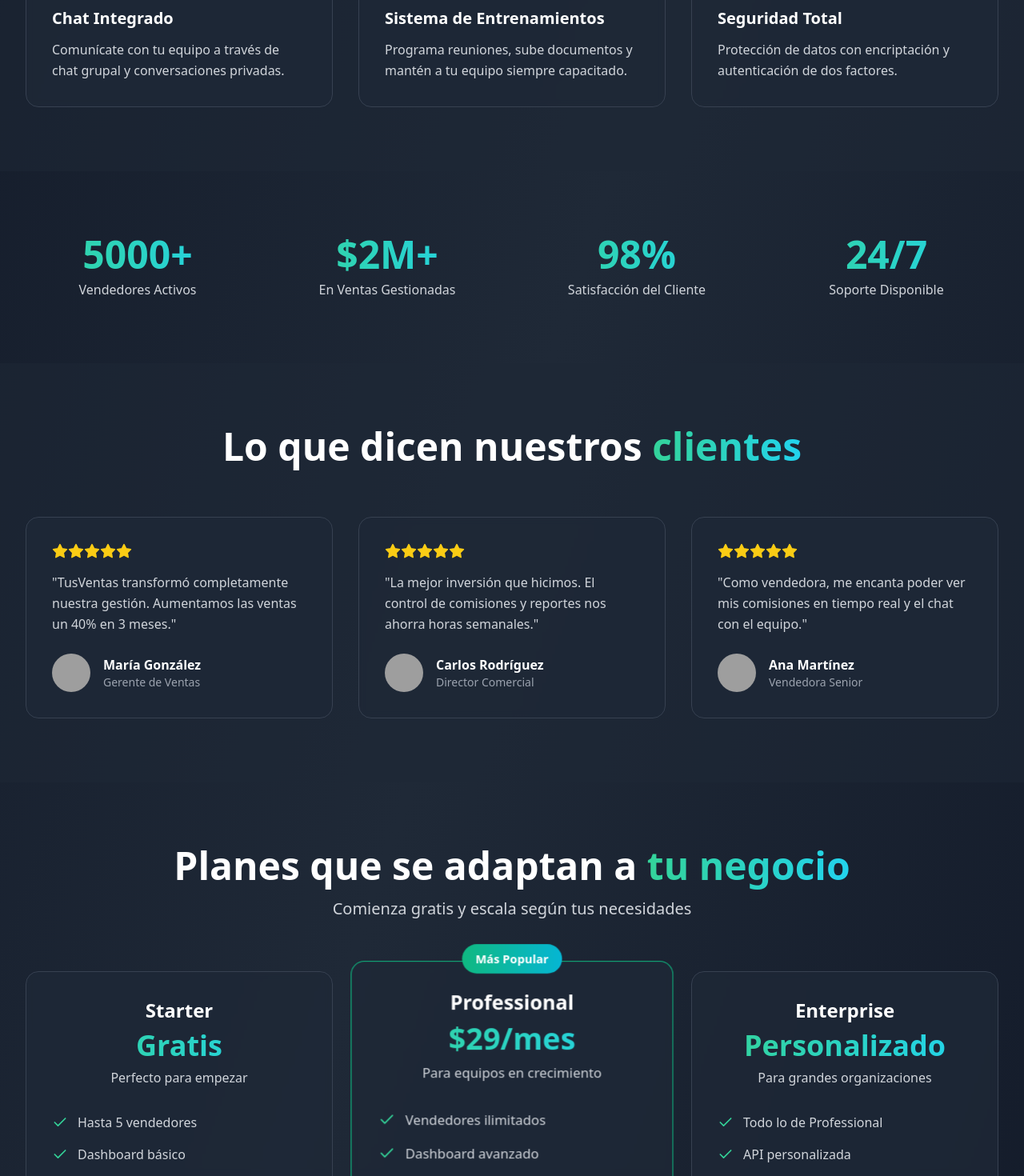
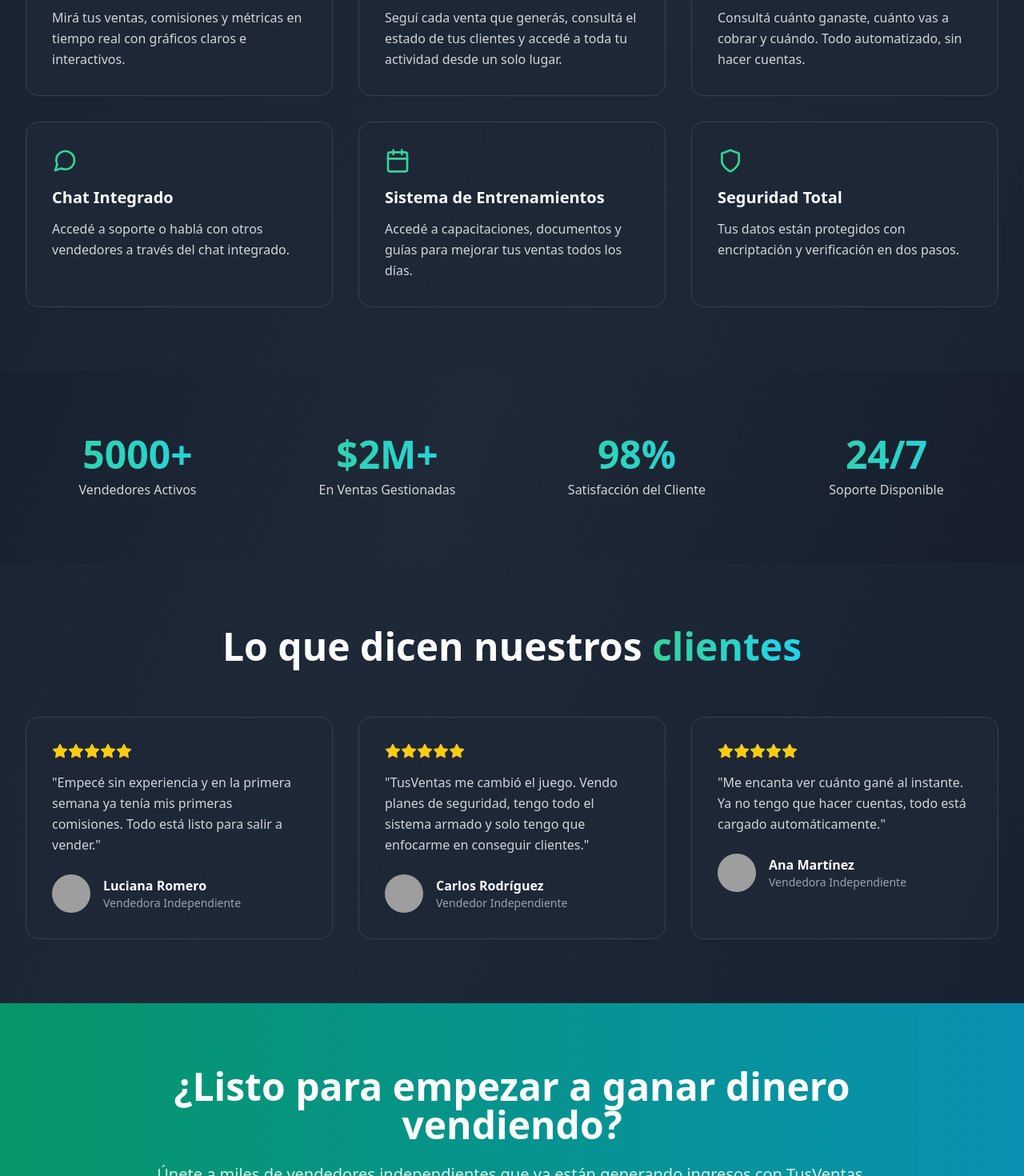
Before and after one commit to devbautistaves/TusVentasFrontEnd, a React (Create React App) app: page / in a window 1280 px wide. Shown: the part 1330-2800 px from the top of the page at 80% size. Built offline with nearby package versions, Linux system fonts and the light colour scheme; grey boxes are pictures that could not be loaded.

Commit message:
Update Landing.jsx

```diff
--- a/src/pages/Landing.jsx
+++ b/src/pages/Landing.jsx
@@ -23,92 +23,57 @@
     {
       icon: <FiBarChart2 className="w-8 h-8" />,
       title: "Dashboard Inteligente",
-      description: "Visualiza tus ventas, comisiones y métricas en tiempo real con gráficos interactivos.",
+      description: "Mirá tus ventas, comisiones y métricas en tiempo real con gráficos claros e interactivos.",
     },
     {
       icon: <FiUsers className="w-8 h-8" />,
       title: "Gestión de Equipo",
-      description: "Administra tu equipo de vendedores, asigna comisiones y monitorea el rendimiento.",
+      description: "Seguí cada venta que generás, consultá el estado de tus clientes y accedé a toda tu actividad desde un solo lugar.",
     },
     {
       icon: <FiDollarSign className="w-8 h-8" />,
       title: "Control de Comisiones",
-      description: "Calcula automáticamente las comisiones y mantén un registro detallado de pagos.",
+      description: "Consultá cuánto ganaste, cuánto vas a cobrar y cuándo. Todo automatizado, sin hacer cuentas.",
     },
     {
       icon: <FiMessageCircle className="w-8 h-8" />,
       title: "Chat Integrado",
-      description: "Comunícate con tu equipo a través de chat grupal y conversaciones privadas.",
+      description: "Accedé a soporte o hablá con otros vendedores a través del chat integrado.",
     },
     {
       icon: <FiCalendar className="w-8 h-8" />,
       title: "Sistema de Entrenamientos",
-      description: "Programa reuniones, sube documentos y mantén a tu equipo siempre capacitado.",
+      description: "Accedé a capacitaciones, documentos y guías para mejorar tus ventas todos los días.",
     },
     {
       icon: <FiShield className="w-8 h-8" />,
       title: "Seguridad Total",
-      description: "Protección de datos con encriptación y autenticación de dos factores.",
+      description: "Tus datos están protegidos con encriptación y verificación en dos pasos.",
     },
   ]
 
   const testimonials = [
     {
-      name: "María González",
-      role: "Gerente de Ventas",
+      name: "Luciana Romero",
+      role: "Vendedora Independiente",
       image: "/placeholder.svg?height=60&width=60",
-      text: "TusVentas transformó completamente nuestra gestión. Aumentamos las ventas un 40% en 3 meses.",
+      text: "Empecé sin experiencia y en la primera semana ya tenía mis primeras comisiones. Todo está listo para salir a vender.",
     },
     {
       name: "Carlos Rodríguez",
-      role: "Director Comercial",
+      role: "Vendedor Independiente",
       image: "/placeholder.svg?height=60&width=60",
-      text: "La mejor inversión que hicimos. El control de comisiones y reportes nos ahorra horas semanales.",
+      text: "TusVentas me cambió el juego. Vendo planes de seguridad, tengo todo el sistema armado y solo tengo que enfocarme en conseguir clientes.",
     },
     {
       name: "Ana Martínez",
-      role: "Vendedora Senior",
+      role: "Vendedora Independiente",
       image: "/placeholder.svg?height=60&width=60",
-      text: "Como vendedora, me encanta poder ver mis comisiones en tiempo real y el chat con el equipo.",
+      text: "Me encanta ver cuánto gané al instante. Ya no tengo que hacer cuentas, todo está cargado automáticamente.",
     },
   ]
 
-  const plans = [
-    {
-      name: "Starter",
-      price: "Gratis",
-      description: "Perfecto para empezar",
-      features: ["Hasta 5 vendedores", "Dashboard básico", "Gestión de ventas", "Soporte por email"],
-      popular: false,
-    },
-    {
-      name: "Professional",
-      price: "$29/mes",
-      description: "Para equipos en crecimiento",
-      features: [
-        "Vendedores ilimitados",
-        "Dashboard avanzado",
-        "Chat integrado",
-        "Sistema de entrenamientos",
-        "Reportes personalizados",
-        "Soporte prioritario",
-      ],
-      popular: true,
-    },
-    {
-      name: "Enterprise",
-      price: "Personalizado",
-      description: "Para grandes organizaciones",
-      features: [
-        "Todo lo de Professional",
-        "API personalizada",
-        "Integraciones avanzadas",
-        "Soporte 24/7",
-        "Consultoría incluida",
-      ],
-      popular: false,
-    },
-  ]
+
 
   return (
     <div className="min-h-screen bg-gradient-to-br from-gray-900 via-gray-800 to-gray-900">
@@ -165,9 +130,9 @@
             <div className="space-y-8">
               <div className="space-y-4">
                 <h1 className="text-5xl lg:text-7xl font-bold text-white leading-tight">
-                  POTENCIA TUS{" "}
+                  VENDE{" "}
                   <span className="bg-gradient-to-r from-emerald-400 to-cyan-400 bg-clip-text text-transparent">
-                    VENTAS
+                    ALARMAS MONITOREADAS
                   </span>{" "}
                   CON LA PLATAFORMA{" "}
                   <span className="bg-gradient-to-r from-emerald-400 to-cyan-400 bg-clip-text text-transparent">
@@ -175,8 +140,7 @@
                   </span>
                 </h1>
                 <p className="text-xl text-gray-300 leading-relaxed">
-                  ¡Únete a más de 5000 vendedores que ya transformaron su negocio! Gestiona tu equipo, controla
-                  comisiones y aumenta tus ventas con nuestra plataforma todo-en-uno.
+                  Más de 5000 personas ya empezaron a ganar dinero con TusVentas. Elegí qué vender, accedé a productos listos para ofrecer como sistemas de seguridad, y cobrá comisiones sin invertir en stock
                 </p>
               </div>
 
@@ -199,11 +163,11 @@
               <div className="flex items-center space-x-8 text-gray-400">
                 <div className="flex items-center space-x-2">
                   <FiCheck className="w-5 h-5 text-emerald-400" />
-                  <span>Sin tarjeta de crédito</span>
+                  <span>Rapido y facil.</span>
                 </div>
                 <div className="flex items-center space-x-2">
                   <FiCheck className="w-5 h-5 text-emerald-400" />
-                  <span>Setup en 5 minutos</span>
+                  <span>Entrenamiento diario y mentorias gratis.</span>
                 </div>
               </div>
             </div>
@@ -263,12 +227,11 @@
             <h2 className="text-4xl lg:text-5xl font-bold text-white mb-4">
               Todo lo que necesitas para{" "}
               <span className="bg-gradient-to-r from-emerald-400 to-cyan-400 bg-clip-text text-transparent">
-                vender más
+                empezar a vender y ganar comisiones
               </span>
             </h2>
             <p className="text-xl text-gray-300 max-w-3xl mx-auto">
-              Una plataforma completa diseñada para maximizar tus ventas y optimizar la gestión de tu equipo comercial.
-            </p>
+Una plataforma lista para usar, con productos reales y todas las herramientas para que empieces a ganar desde el día uno.            </p>
           </div>
 
           <div className="grid md:grid-cols-2 lg:grid-cols-3 gap-8">
@@ -358,74 +321,15 @@
         </div>
       </section>
 
-      {/* Pricing Section */}
-      <section id="precios" className="py-20 px-4 sm:px-6 lg:px-8">
-        <div className="max-w-7xl mx-auto">
-          <div className="text-center mb-16">
-            <h2 className="text-4xl lg:text-5xl font-bold text-white mb-4">
-              Planes que se adaptan a{" "}
-              <span className="bg-gradient-to-r from-emerald-400 to-cyan-400 bg-clip-text text-transparent">
-                tu negocio
-              </span>
-            </h2>
-            <p className="text-xl text-gray-300">Comienza gratis y escala según tus necesidades</p>
-          </div>
 
-          <div className="grid md:grid-cols-3 gap-8">
-            {plans.map((plan, index) => (
-              <div
-                key={index}
-                className={`relative bg-gray-800/80 backdrop-blur-sm rounded-2xl p-8 border transition-all duration-300 ${
-                  plan.popular ? "border-emerald-500 scale-105" : "border-gray-700 hover:border-emerald-500/50"
-                }`}
-              >
-                {plan.popular && (
-                  <div className="absolute -top-4 left-1/2 transform -translate-x-1/2">
-                    <span className="bg-gradient-to-r from-emerald-500 to-cyan-500 text-white px-4 py-2 rounded-full text-sm font-semibold">
-                      Más Popular
-                    </span>
-                  </div>
-                )}
-
-                <div className="text-center mb-8">
-                  <h3 className="text-2xl font-bold text-white mb-2">{plan.name}</h3>
-                  <div className="text-4xl font-bold bg-gradient-to-r from-emerald-400 to-cyan-400 bg-clip-text text-transparent mb-2">
-                    {plan.price}
-                  </div>
-                  <p className="text-gray-300">{plan.description}</p>
-                </div>
-
-                <ul className="space-y-4 mb-8">
-                  {plan.features.map((feature, featureIndex) => (
-                    <li key={featureIndex} className="flex items-center space-x-3">
-                      <FiCheck className="w-5 h-5 text-emerald-400 flex-shrink-0" />
-                      <span className="text-gray-300">{feature}</span>
-                    </li>
-                  ))}
-                </ul>
-
-                <button
-                  onClick={() => navigate("/register")}
-                  className={`w-full py-3 rounded-xl font-semibold transition-all duration-200 ${
-                    plan.popular
-                      ? "bg-gradient-to-r from-emerald-500 to-cyan-500 text-white hover:from-emerald-600 hover:to-cyan-600"
-                      : "border-2 border-emerald-400 text-emerald-400 hover:bg-emerald-400 hover:text-white"
-                  }`}
-                >
-                  Comenzar Ahora
-                </button>
-              </div>
-            ))}
-          </div>
-        </div>
-      </section>
 
       {/* CTA Section */}
       <section className="py-20 px-4 sm:px-6 lg:px-8 bg-gradient-to-r from-emerald-600 to-cyan-600">
         <div className="max-w-4xl mx-auto text-center">
-          <h2 className="text-4xl lg:text-5xl font-bold text-white mb-6">¿Listo para transformar tus ventas?</h2>
+          <h2 className="text-4xl lg:text-5xl font-bold text-white mb-6">¿Listo para empezar a ganar dinero vendiendo?</h2>
           <p className="text-xl text-emerald-100 mb-8">
-            Únete a miles de vendedores que ya están maximizando sus resultados con TusVentas
+Únete a miles de vendedores independientes que ya están generando ingresos con TusVentas. ¡Solo tenés que activar tu cuenta y salir a vender!
+
           </p>
           <div className="flex flex-col sm:flex-row gap-4 justify-center">
             <button
@@ -457,7 +361,7 @@
                   TusVentas
                 </span>
               </div>
-              <p className="text-gray-400">La plataforma líder para gestión de ventas y equipos comerciales.</p>
+              <p className="text-gray-400">Con TusVentas recibís productos listos para vender, un sistema de comisiones automatizado y todo lo que necesitás para empezar hoy mismo.</p>
             </div>
 
             <div>
```
